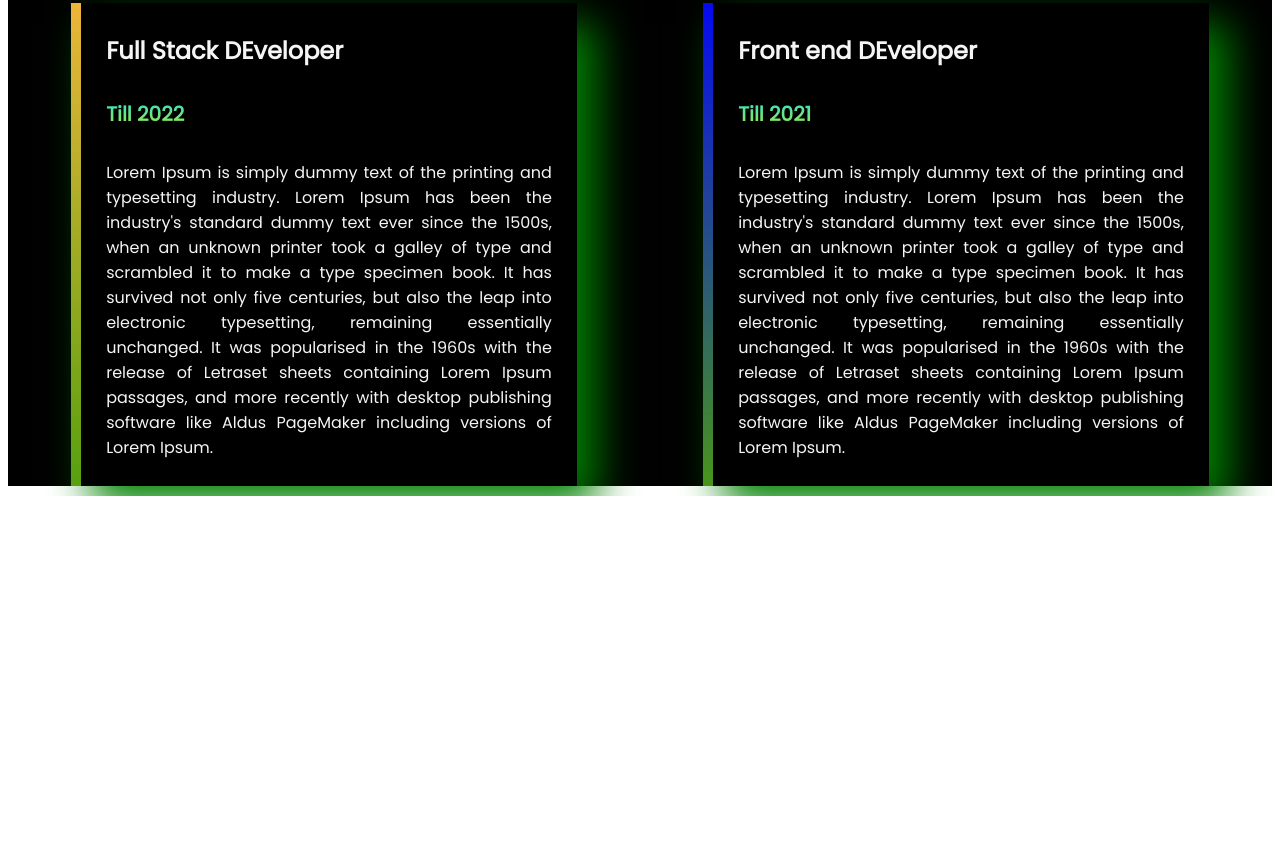
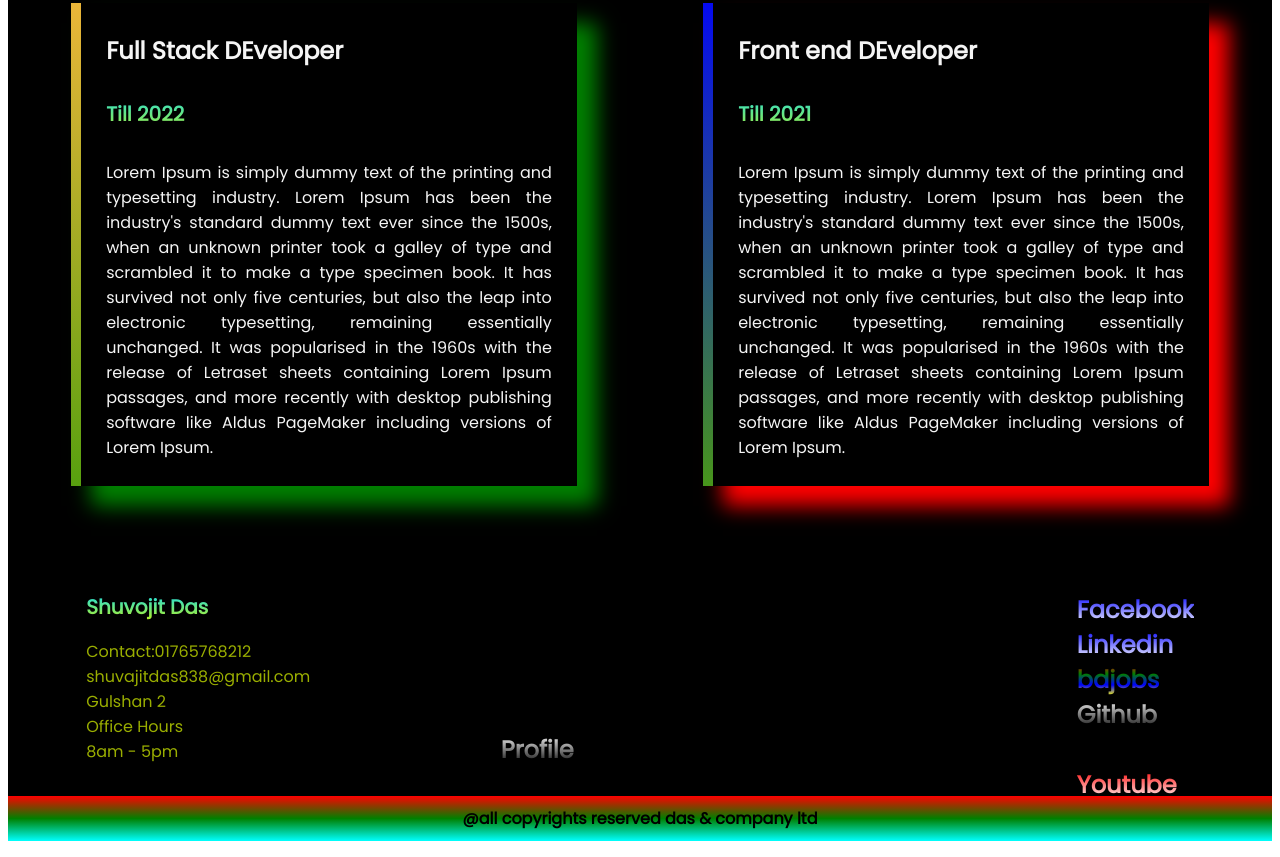
Before and after one commit to Das203web-dev/portfolio-2, a plain HTML site: page index.html in a window 1280 px wide. Shown: the part 1476-2333 px from the top of the page. Before the commit the page ends 1972 px from the top, so only its background shows below. Drawn offline with Linux system fonts and the light colour scheme.

Commit message:
portfolio update

```diff
--- a/index.html
+++ b/index.html
@@ -5,11 +5,13 @@
     <meta charset="UTF-8">
     <meta http-equiv="X-UA-Compatible" content="IE=edge">
     <meta name="viewport" content="width=device-width, initial-scale=1.0">
-    <title>Portfolio Practice</title>
+    <title>Shuvo's Portfolio</title>
     <link rel="stylesheet" href="style.css">
     <link rel="preconnect" href="https://fonts.googleapis.com">
     <link rel="preconnect" href="https://fonts.gstatic.com" crossorigin>
     <link href="https://fonts.googleapis.com/css2?family=Poppins&display=swap" rel="stylesheet">
+    <link rel="shortcut icon" href="logo.webp" type="image/x-icon">
+
 </head>
 
 <body>
@@ -109,6 +111,35 @@
                 </div>
             </div>
         </section>
+        <footer>
+
+            <div class="div1">
+                <div class="footer-style">
+                    <h2 class="footer-h2">Shuvojit Das</h2>
+                    <p class="footer-p">Contact:01765768212 <br>
+                        shuvajitdas838@gmail.com <br>
+                        Gulshan 2 <br>
+                        Office Hours <br>
+                        8am - 5pm
+
+                    </p>
+                </div>
+                <div class="footer-style2">
+                    <a target="_blank" class="footer-link1"
+                        href="https://www.facebook.com/lunetic.shuvo.3">Facebook</a><br>
+                    <a target="_blank" class="footer-link2"
+                        href="https://www.linkedin.com/in/shuvojit-das-966529246/">Linkedin</a><br>
+                    <a target="_blank" class="footer-link3"
+                        href="https://mybdjobs.bdjobs.com/mybdjobs/masterview.asp">bdjobs</a><br>
+                    <a target="_blank" class="footer-link4" href="https://github.com/Das203web-dev">Github
+                        Profile</a><br>
+                    <a target="_blank" class="footer-link5"
+                        href="https://www.youtube.com/channel/UCxRuZjXnmsXsY05rGGIQCBw">Youtube</a>
+                </div>
+            </div>
+
+            <h3 class="footer-h3">@all copyrights reserved das & company ltd</h3>
+        </footer>
     </section>
 </body>
 
--- a/style.css
+++ b/style.css
@@ -87,7 +87,7 @@ h3 {
     padding-top: 80px;
     padding-left: 5px;
 
-    border-radius: 2in;
+    border-radius: 5in;
 }
 
 .beginner {
@@ -124,7 +124,7 @@ h3 {
     margin-right: 5%;
     padding-left: 15px;
     padding-right: 15px;
-    box-shadow: 20px 20px 40px green;
+    box-shadow: 20px 20px 20px green;
     border-left: 10px solid greenyellow;
     border-image: linear-gradient(#f6b73c, #4d9f0c) 30;
 }
@@ -135,9 +135,9 @@ h3 {
     margin-right: 5%;
     padding-left: 15px;
     padding-right: 15px;
-    box-shadow: 20px 20px 40px green;
     border-left: 10px solid greenyellow;
     border-image: linear-gradient(blue, #4d9f0c) 30;
+    box-shadow: 20px 20px 20px red;
 }
 
 .span2 {
@@ -164,3 +164,93 @@ h3 {
     text-align: justify;
     padding: 10px;
 }
+
+.footer-style {
+    width: 40%;
+    margin-left: 5%;
+    margin-right: 5%;
+    padding-left: 15px;
+    padding-right: 15px;
+    border-image: linear-gradient(blue, #4d9f0c) 30;
+
+}
+
+.footer-h2 {
+    font-size: 20px;
+    margin-top: 1in;
+    background: -webkit-linear-gradient(rgb(15, 220, 243), rgb(190, 240, 25));
+    -webkit-background-clip: text;
+    -webkit-text-fill-color: transparent;
+}
+
+.footer-p {
+    color: rgba(225, 255, 0, 0.682);
+}
+
+.footer-h3 {
+    text-align: center;
+    font-size: medium;
+    font-weight: 700;
+    padding: 10px;
+    background-image: linear-gradient(red, green, cyan);
+    color: black;
+
+}
+
+.footer-style2 {
+    width: 40%;
+    margin-top: 1in;
+    margin-left: 5%;
+    margin-right: 5%;
+    margin-bottom: 1in;
+    padding-left: 15px;
+    padding-right: 15px;
+    border-image: linear-gradient(blue, #4d9f0c) 30;
+    height: 20px;
+    width: 100%;
+}
+
+.footer-link1 {
+    font-size: x-large;
+    padding-left: 6in;
+    font-weight: bold;
+    background: -webkit-linear-gradient(blue, white);
+    -webkit-background-clip: text;
+    -webkit-text-fill-color: transparent;
+}
+
+.footer-link2 {
+    font-size: x-large;
+    padding-left: 6in;
+    font-weight: bold;
+    background: -webkit-linear-gradient(blue, white);
+    -webkit-background-clip: text;
+    -webkit-text-fill-color: transparent;
+}
+
+.footer-link3 {
+    font-size: x-large;
+    padding-left: 6in;
+    font-weight: bold;
+    background: -webkit-linear-gradient(red, green, blue, yellow);
+    -webkit-background-clip: text;
+    -webkit-text-fill-color: transparent;
+}
+
+.footer-link4 {
+    font-size: x-large;
+    padding-left: 6in;
+    font-weight: bold;
+    background: -webkit-linear-gradient(white, black);
+    -webkit-background-clip: text;
+    -webkit-text-fill-color: transparent;
+}
+
+.footer-link5 {
+    font-size: x-large;
+    padding-left: 6in;
+    font-weight: bold;
+    background: -webkit-linear-gradient(red, white);
+    -webkit-background-clip: text;
+    -webkit-text-fill-color: transparent;
+}
```
Also changed, not shown: logo.webp (added).
